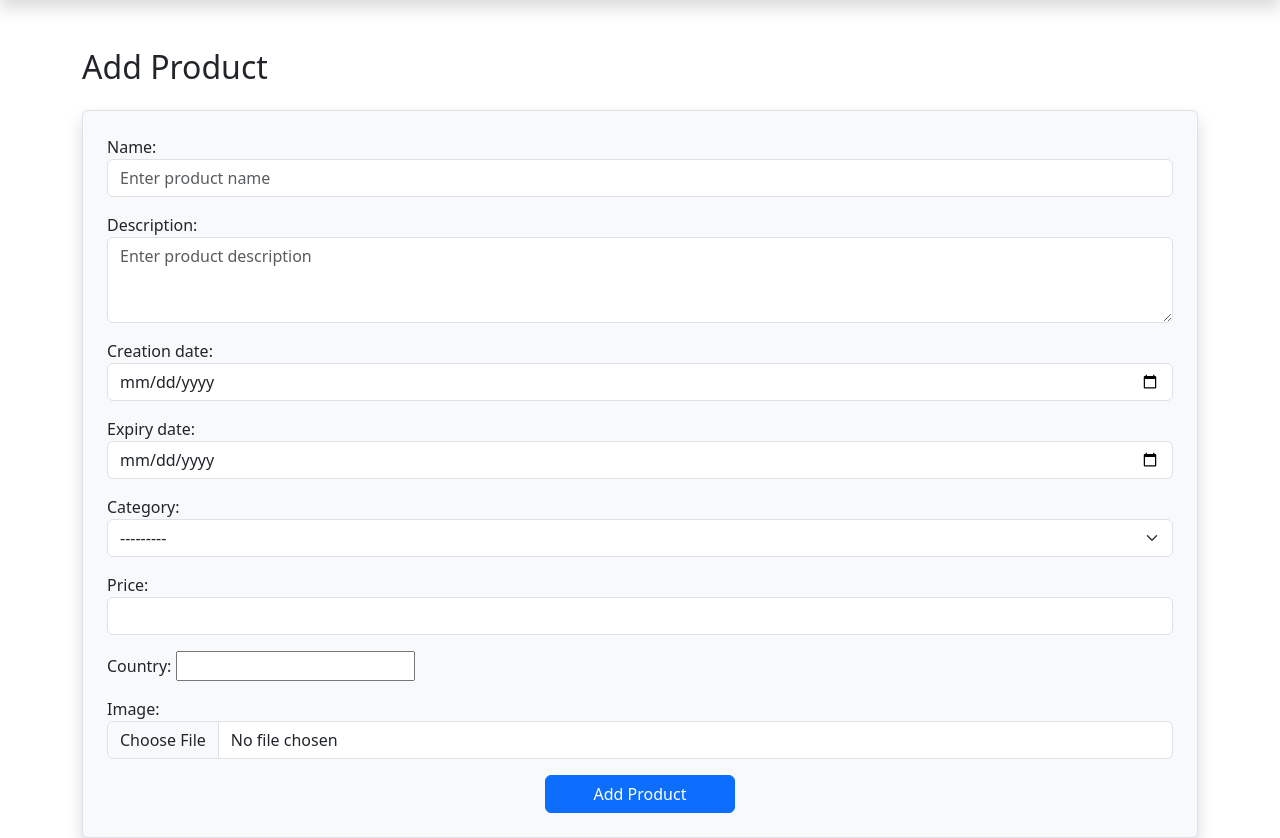
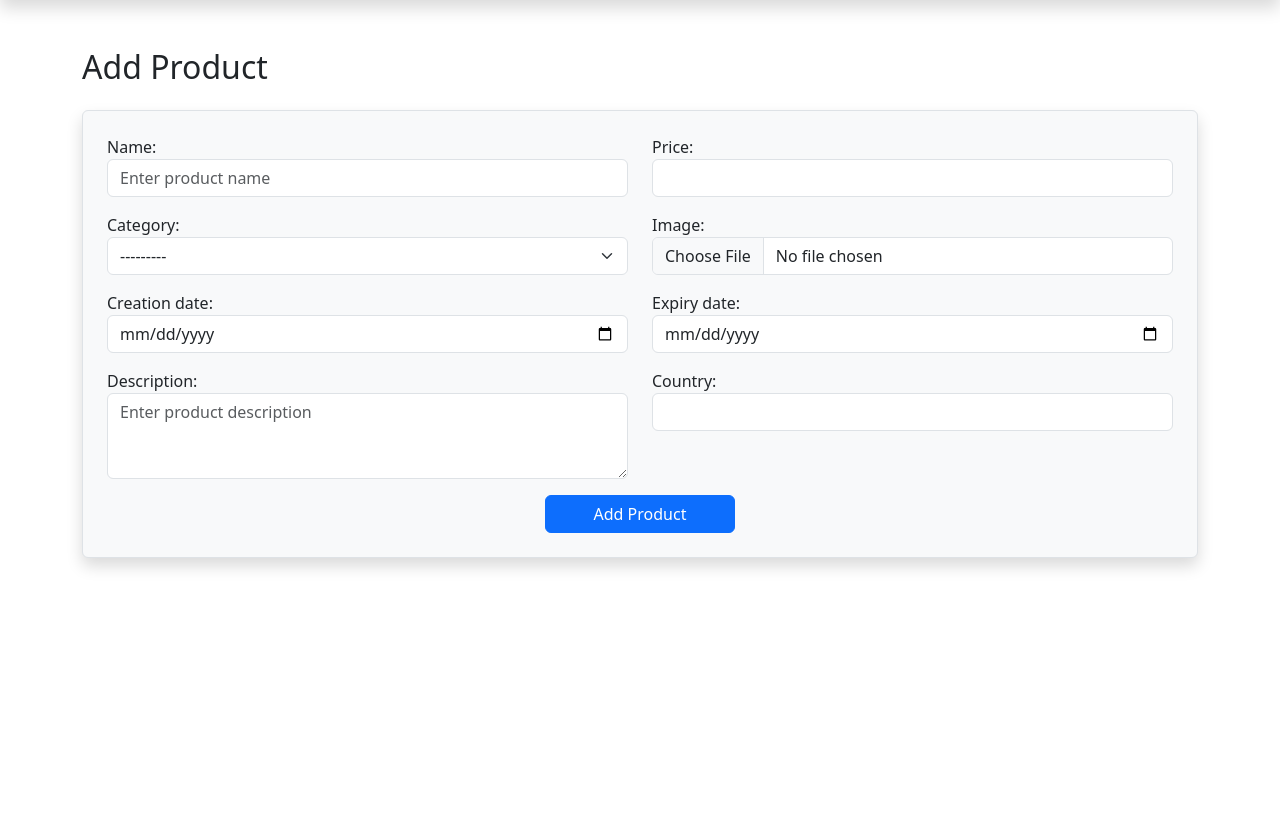
Before and after one commit to ahmed-elsabbagh778/Django-Store-App, a Django app: template products/templates/products/home.html in a window 1280 px wide. Shown: the part 56-894 px from the top of the page. After the commit the page ends 625 px from the top, so only its background shows below. Run offline with Django 5.2, Linux system fonts and the light colour scheme; the template is opened without the code that fills it: values that come from a table or form of the project are taken from there, others are empty; tables that the repository leaves empty hold one stand-in row (values such as "Sample post"); some libraries are stand-ins or nearby versions.

Commit message:
updated forms style

```diff
--- a/products/forms.py
+++ b/products/forms.py
@@ -29,6 +29,9 @@
             'expiry_date': forms.DateInput(attrs={
                 'class': 'form-control',
                 'type': 'date',
+            }),
+            'country': forms.TextInput(attrs={
+                'class': 'form-control',
             }),
             'image': forms.ClearableFileInput(attrs={
                 'class': 'form-control',
--- a/products/templates/products/home.html
+++ b/products/templates/products/home.html
@@ -1,7 +1,5 @@
 {% extends 'base.html' %}
-{% block title %}
-Add Product
-{% endblock title %}
+{% block title %}Add Product{% endblock title %}
 {% block content %}
 
 <link
@@ -11,96 +9,74 @@
 
 <div class="container mt-5">
   <h2 class="mb-4">Add Product</h2>
-  <form
-    method="post"
-    enctype="multipart/form-data"
-    class="border p-4 rounded shadow bg-light"
-  >
+  <form method="post" enctype="multipart/form-data" class="border p-4 rounded shadow bg-light">
     {% csrf_token %}
 
-    {% comment %} <div class="row mb-3">
-      <div class="col-md-6">
-        <label for="name" class="form-label">Product Name</label>
-        <input
-          type="text"
-          name="name"
-          id="name"
-          class="form-control"
-          placeholder="Product Name"
-        />
+    <div class="row">
+      <div class="col-md-6 mb-3">
+        {{ form.name.label_tag }}
+        {{ form.name }}
+        {% if form.name.errors %}
+          <div class="text-danger small">{{ form.name.errors }}</div>
+        {% endif %}
       </div>
-      <div class="col-md-6">
-        <label for="description" class="form-label">Product Description</label>
-        <input
-          type="text"
-          name="description"
-          id="description"
-          class="form-control"
-          placeholder="Product Description"
-        />
+
+      <div class="col-md-6 mb-3">
+        {{ form.price.label_tag }}
+        {{ form.price }}
+        {% if form.price.errors %}
+          <div class="text-danger small">{{ form.price.errors }}</div>
+        {% endif %}
+      </div>
+
+      <div class="col-md-6 mb-3">
+        {{ form.category.label_tag }}
+        {{ form.category }}
+        {% if form.category.errors %}
+          <div class="text-danger small">{{ form.category.errors }}</div>
+        {% endif %}
+      </div>
+
+      <div class="col-md-6 mb-3">
+        {{ form.image.label_tag }}
+        {{ form.image }}
+        {% if form.image.errors %}
+          <div class="text-danger small">{{ form.image.errors }}</div>
+        {% endif %}
+      </div>
+
+      <div class="col-md-6 mb-3">
+        {{ form.creation_date.label_tag }}
+        {{ form.creation_date }}
+        {% if form.creation_date.errors %}
+          <div class="text-danger small">{{ form.creation_date.errors }}</div>
+        {% endif %}
+      </div>
+
+      <div class="col-md-6 mb-3">
+        {{ form.expiry_date.label_tag }}
+        {{ form.expiry_date }}
+        {% if form.expiry_date.errors %}
+          <div class="text-danger small">{{ form.expiry_date.errors }}</div>
+        {% endif %}
+      </div>
+
+      <div class="col-6 mb-3">
+        {{ form.description.label_tag }}
+        {{ form.description }}
+        {% if form.description.errors %}
+          <div class="text-danger small">{{ form.description.errors }}</div>
+        {% endif %}
+      </div>
+
+      <div class="col-6 mb-3">
+        {{ form.country.label_tag }}
+        {{ form.country }}
+        {% if form.country.errors %}
+          <div class="text-danger small">{{ form.country.errors }}</div>
+        {% endif %}
       </div>
     </div>
-
-    <div class="row mb-3">
-      <div class="col-md-6">
-        <label for="creation_date" class="form-label">Creation Date</label>
-        <input
-          type="date"
-          name="creation_date"
-          id="creation_date"
-          class="form-control"
-        />
-      </div>
-      <div class="col-md-6">
-        <label for="expiry_date" class="form-label">Expiration Date</label>
-        <input
-          type="date"
-          name="expiry_date"
-          id="expiry_date"
-          class="form-control"
-        />
-      </div>
-    </div>
-
-    <div class="row mb-3">
-      <div class="col-md-6">
-        <label for="category" class="form-label">Category</label>
-        <select name="category" id="category" class="form-select">
-          {% for value in categories %}
-          <option value="{{ value }}">{{ value }}</option>
-          {% endfor %}
-        </select>
-      </div>
-      <div class="col-md-6">
-        <label for="price" class="form-label">Price</label>
-        <input
-          type="number"
-          name="price"
-          id="price"
-          class="form-control"
-          placeholder="Price"
-        />
-      </div>
-    </div>
-
-    <div class="row mb-3">
-      <div class="col-md-6">
-        <label for="country" class="form-label">Country</label>
-        <input
-          type="text"
-          name="country"
-          id="country"
-          class="form-control"
-          placeholder="Country"
-        />
-      </div>
-      <div class="col-md-6">
-        <label for="image" class="form-label">Product Image</label>
-        <input type="file" name="image" id="image" class="form-control" />
-      </div>
-    </div> {% endcomment %}
-
-    {{form.as_p}}
 
     <div class="text-center">
       <button type="submit" class="btn btn-primary px-5">Add Product</button>
```
Also changed, not shown: products/templates/products/items.html (+19 -15 lines), products/templates/products/update.html (deleted).
